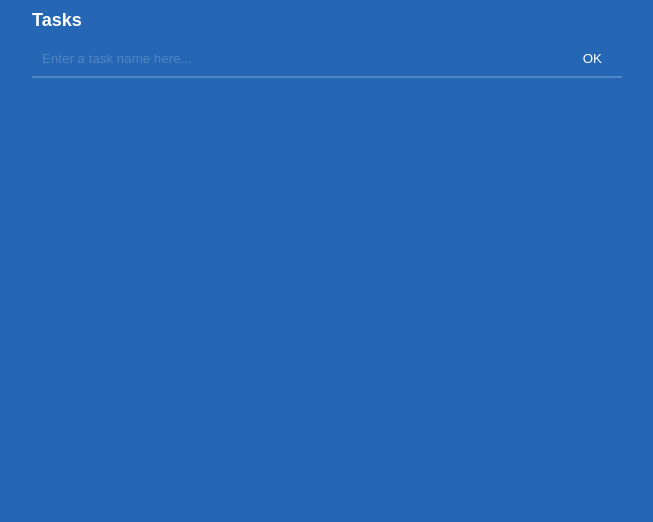
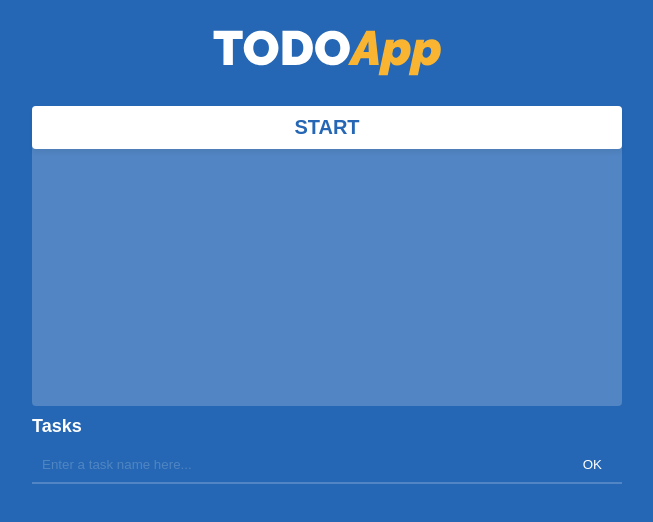
Before and after one commit to sinonsrt/front-end-todoapp, a React (Create React App) app: page / in a window 1280 px wide. Shown: the top 522 px of the page, without its empty margins (318-971 px from the left). Built offline with nearby package versions, Linux system fonts and the light colour scheme.

Commit message:
Start to create timer

```diff
--- a/src/components/Button/Button.tsx
+++ b/src/components/Button/Button.tsx
@@ -1,9 +1,31 @@
 import styled from 'styled-components';
+import { variant } from 'styled-system';
 
-export const Button = styled.button`
+type ButtonProps = {
+  variant?: string;
+};
+
+export const Button = styled.button<ButtonProps>`
   padding: 10px 20px;
-  background-color: transparent;
   cursor: pointer;
-  color: #fff;
-  border-bottom: 2px solid rgba(255, 255, 255, 0.2);
+
+  ${variant({
+    variants: {
+      default: {
+        backgroundColor: 'transparent',
+        color: '#fff',
+        borderBottom: '2px solid rgba(255, 255, 255, 0.2)',
+      },
+      primary: {
+        padding: '10px 70px',
+        backgroundColor: '#fff',
+        borderRadius: '4px',
+        boxShadow: '0px 4px 4px rgba(0, 0, 0, 0.05)',
+      },
+    },
+  })}
 `;
+
+Button.defaultProps = {
+  variant: 'default',
+};
--- a/src/components/Column/Column.tsx
+++ b/src/components/Column/Column.tsx
@@ -6,17 +6,20 @@
   BorderRadiusProps,
   color,
   ColorProps,
+  flexbox,
+  FlexboxProps,
   layout,
   LayoutProps,
   space,
   SpaceProps,
 } from 'styled-system';
 
-type ColumnProps = LayoutProps & SpaceProps & ColorProps & BorderRadiusProps & BorderProps;
+type ColumnProps = LayoutProps & SpaceProps & ColorProps & BorderRadiusProps & BorderProps & FlexboxProps;
 
 export const Column = styled.div<ColumnProps>`
   display: flex;
   flex-direction: column;
+  ${flexbox}
   ${layout};
   ${space}
   ${color}
--- /dev/null
+++ b/src/components/Logo/Logo.tsx
@@ -0,0 +1 @@
+export const Logo: React.FC = () => <img src="logo.svg" width="228" height="56" alt="Logotipo TodoApp" />;
--- /dev/null
+++ b/src/components/Logo/index.tsx
@@ -0,0 +1 @@
+export * from './Logo';
--- a/src/components/Text/Text.tsx
+++ b/src/components/Text/Text.tsx
@@ -1,11 +1,12 @@
 import styled from 'styled-components';
-import { space, SpaceProps, typography, TypographyProps } from 'styled-system';
+import { color, ColorProps, space, SpaceProps, typography, TypographyProps } from 'styled-system';
 
-type TextProps = TypographyProps & SpaceProps;
+type TextProps = TypographyProps & SpaceProps & ColorProps;
 
 export const Text = styled.p<TextProps>`
   font-family: 14px;
   color: #fff;
   ${typography}
   ${space}
+  ${color}
 `;
--- a/src/components/index.tsx
+++ b/src/components/index.tsx
@@ -4,3 +4,4 @@
 export * from './Row';
 export * from './Column';
 export * from './List';
+export * from './Logo';
--- a/src/pages/Home.tsx
+++ b/src/pages/Home.tsx
@@ -1,4 +1,4 @@
-import { Text, Input, Button, Row, Column, List } from 'components';
+import { Text, Input, Button, Row, Column, List, Logo } from 'components';
 import { useState } from 'react';
 export const Home = () => {
   const [taskName, setTaskName] = useState('');
@@ -18,6 +18,17 @@
   return (
     <>
       <Column width="600px" margin="0 auto" paddingLeft="10px">
+        <Column py="25px" alignItems="center" width="100%">
+          <Logo />
+        </Column>
+
+        <Column width="100%" minHeight="300px" bg="rgba(255, 255, 255, 0.2)" borderRadius="4px">
+          <Button variant="primary">
+            <Text color="primary" fontSize="bodyExtraLarge" fontWeight="bold">
+              START
+            </Text>
+          </Button>
+        </Column>
         <Text fontWeight="bold" fontSize="bodyLarge" my="10px">
           Tasks
         </Text>
--- a/src/themes/styles.tsx
+++ b/src/themes/styles.tsx
@@ -3,6 +3,7 @@
 
 export const GlobalStyles = createGlobalStyle<{ theme: ThemeType }>`
   @import url('https://fonts.googleapis.com/css2?family=Raleway:wght@100&display=swap');
+  @import url('https://fonts.googleapis.com/css2?family=Roboto:wght@700&display=swap');
   * {
     margin: 0;
     padding: 0;
--- a/src/themes/theme.tsx
+++ b/src/themes/theme.tsx
@@ -11,6 +11,10 @@
 
 const theme = {
   fontSizes,
+  fonts: {
+    primary: 'Raleway',
+    secondary: 'Roboto',
+  },
   colors: {
     primary,
     secondary,
```
Also changed, not shown: public/logo.svg (added), 1 other file (tests, documents, lock files or other folders).
